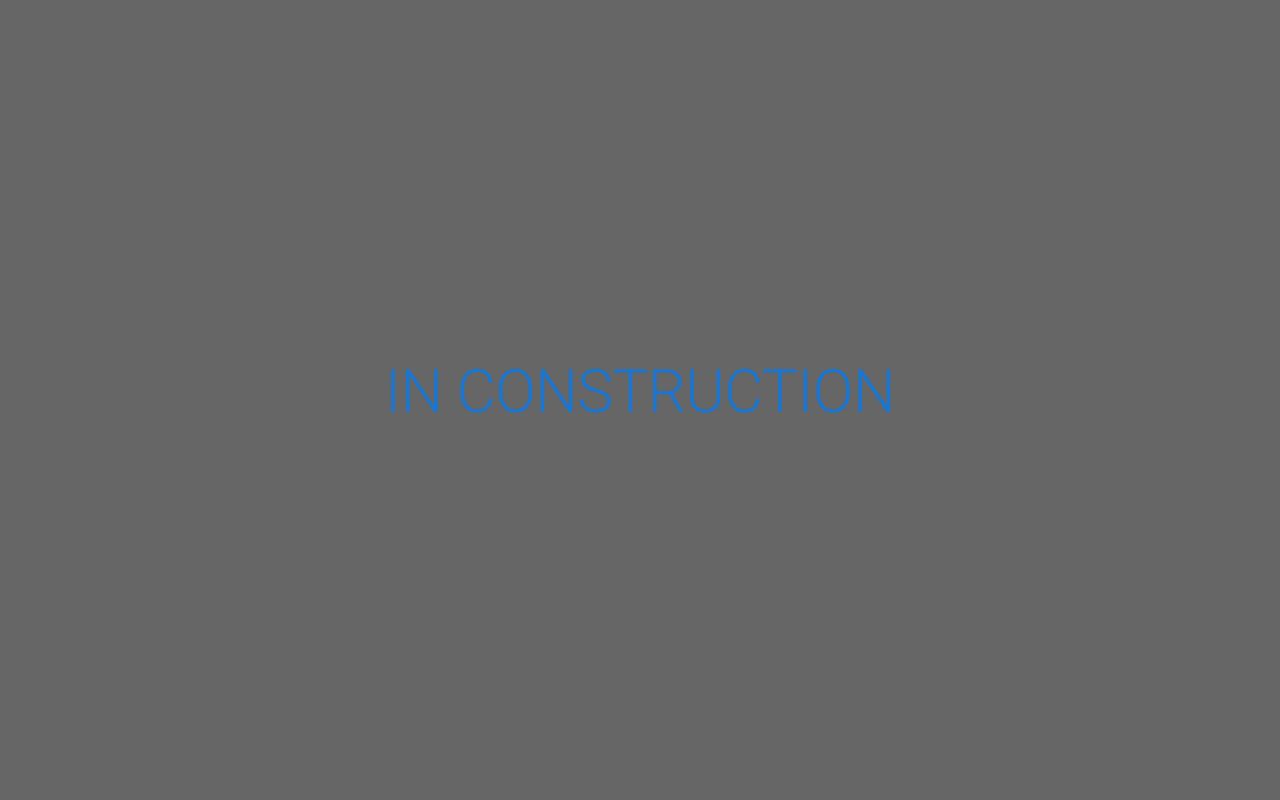
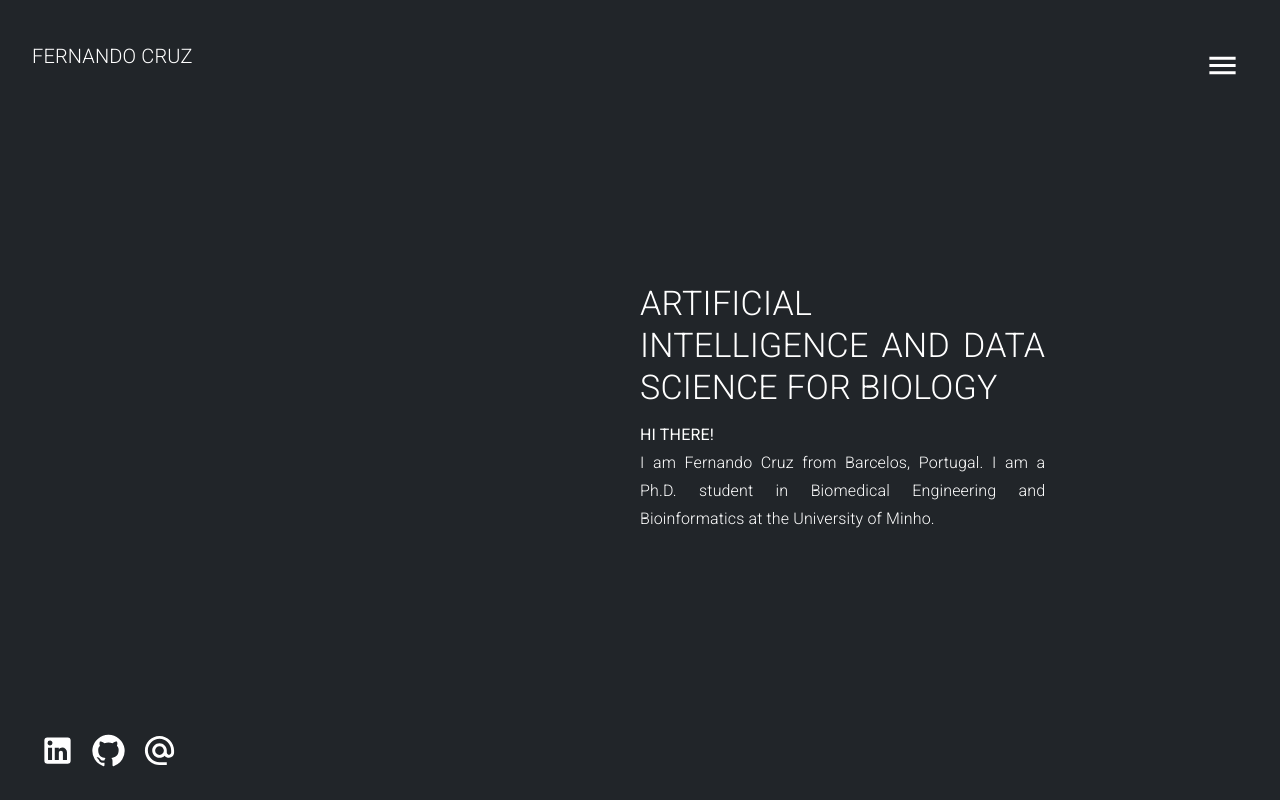
Before and after one commit to cruz-f/cruz-f.github.io, a React (Create React App) app: page / in a window 1280 px wide. Built offline with nearby package versions, Linux system fonts and the light colour scheme.

Commit message:
[ADD] add the home page

```diff
--- a/src/App.js
+++ b/src/App.js
@@ -1,28 +1,10 @@
 import * as React from 'react';
-import {Box, Grid, Typography} from "@mui/material";
-import CodeSharpIcon from '@mui/icons-material/CodeSharp';
+import Home from "./sections/Home";
+
 
 function App() {
     return (
-        <Box sx={{
-            backgroundColor: 'text.secondary',
-            minHeight: '100vh',
-            display: 'flex',
-            flexDirection: 'column',
-            alignItems: 'center',
-            justifyContent: 'center',
-        }}>
-            <Grid container
-                  direction="row"
-                  justifyContent="center"
-                  alignItems="center">
-                <Grid item>
-                    <Typography mb={2} color={"primary.main"} variant="h2" component="h2">
-                        IN CONSTRUCTION
-                    </Typography>
-                </Grid>
-            </Grid>
-        </Box>
+        <Home/>
     );
 }
 
--- /dev/null
+++ b/src/sections/Home.js
@@ -0,0 +1,97 @@
+import * as React from 'react';
+import {Grid, Typography, Stack, IconButton, Box} from "@mui/material";
+import LinkedInIcon from '@mui/icons-material/LinkedIn';
+import GitHubIcon from '@mui/icons-material/GitHub';
+import AlternateEmailIcon from '@mui/icons-material/AlternateEmail';
+import ArrowDownwardSharpIcon from '@mui/icons-material/ArrowDownwardSharp';
+import AppDrawer from "../components/AppDrawer";
+
+
+function Home() {
+    return (
+        <Grid container
+              direction="row"
+              sx={{
+                  backgroundColor: '#212529',
+                  minHeight: '100vh',
+                  paddingX: '2rem',
+              }}
+              justifyContent="space-between"
+              alignItems="center">
+            <Grid item mt={5} xs={10} alignSelf={'flex-start'}>
+                <Typography
+                    color={'#FFF'}
+                    variant="h6"
+                    component="h6"
+                    sx={{
+                        fontWeight: 'lighter',
+                        textTransform: "uppercase",
+                        textAlign: 'justify',
+                    }}>
+                    Fernando Cruz
+                </Typography>
+            </Grid>
+            <Grid item mt={5} xs={"auto"} alignSelf={'flex-start'}>
+                <AppDrawer/>
+            </Grid>
+            <Grid item xs={6}>
+            </Grid>
+            <Grid item xs={4}>
+                <Typography
+                    color={'#FFF'}
+                    variant="h4"
+                    component="h4"
+                    sx={{
+                        fontWeight: 'lighter',
+                        textTransform: "uppercase",
+                        textAlign: 'justify',
+                    }}>
+                    Artificial Intelligence and Data Science for Biology
+                </Typography>
+                <Typography
+                    color={'#FFF'}
+                    variant="subtitle1"
+                    component="h3"
+                    sx={{
+                        paddingTop: ".8rem",
+                        textTransform: 'uppercase',
+                        textAlign: 'justify',
+                    }}>
+                    Hi there!
+                </Typography>
+                <Typography
+                    color={'#FFF'}
+                    variant="subtitle1"
+                    component="h3"
+                    sx={{
+                        fontWeight: 'lighter',
+                        textAlign: 'justify',
+                    }}>
+                    I am Fernando Cruz from Barcelos, Portugal.
+                    I am a Ph.D. student in Biomedical Engineering and Bioinformatics
+                    at the University of Minho.
+                </Typography>
+            </Grid>
+            <Grid item xs={2}>
+            </Grid>
+            <Grid item xs={10} mb={3} alignSelf={'flex-end'}>
+                <IconButton href={"https://www.linkedin.com/in/fernando-cruz-ba2b65142"}>
+                    <LinkedInIcon sx={{ color: "#FFF" }} fontSize="large"/>
+                </IconButton>
+                <IconButton href={"https://github.com/cruz-f"}>
+                    <GitHubIcon sx={{ color: "#FFF" }} fontSize="large"/>
+                </IconButton>
+                <IconButton href={"mailto:fernando.cruz@ceb.uminho.pt"}>
+                    <AlternateEmailIcon sx={{ color: "#FFF" }} fontSize="large"/>
+                </IconButton>
+            </Grid>
+            <Grid item xs={'auto'} mb={3} alignSelf={'flex-end'}>
+                {/*<IconButton href={"/"}>
+                    <ArrowDownwardSharpIcon sx={{ color: "#FFF" }} fontSize="large"/>
+                </IconButton>*/}
+            </Grid>
+        </Grid>
+    );
+}
+
+export default Home;
```
